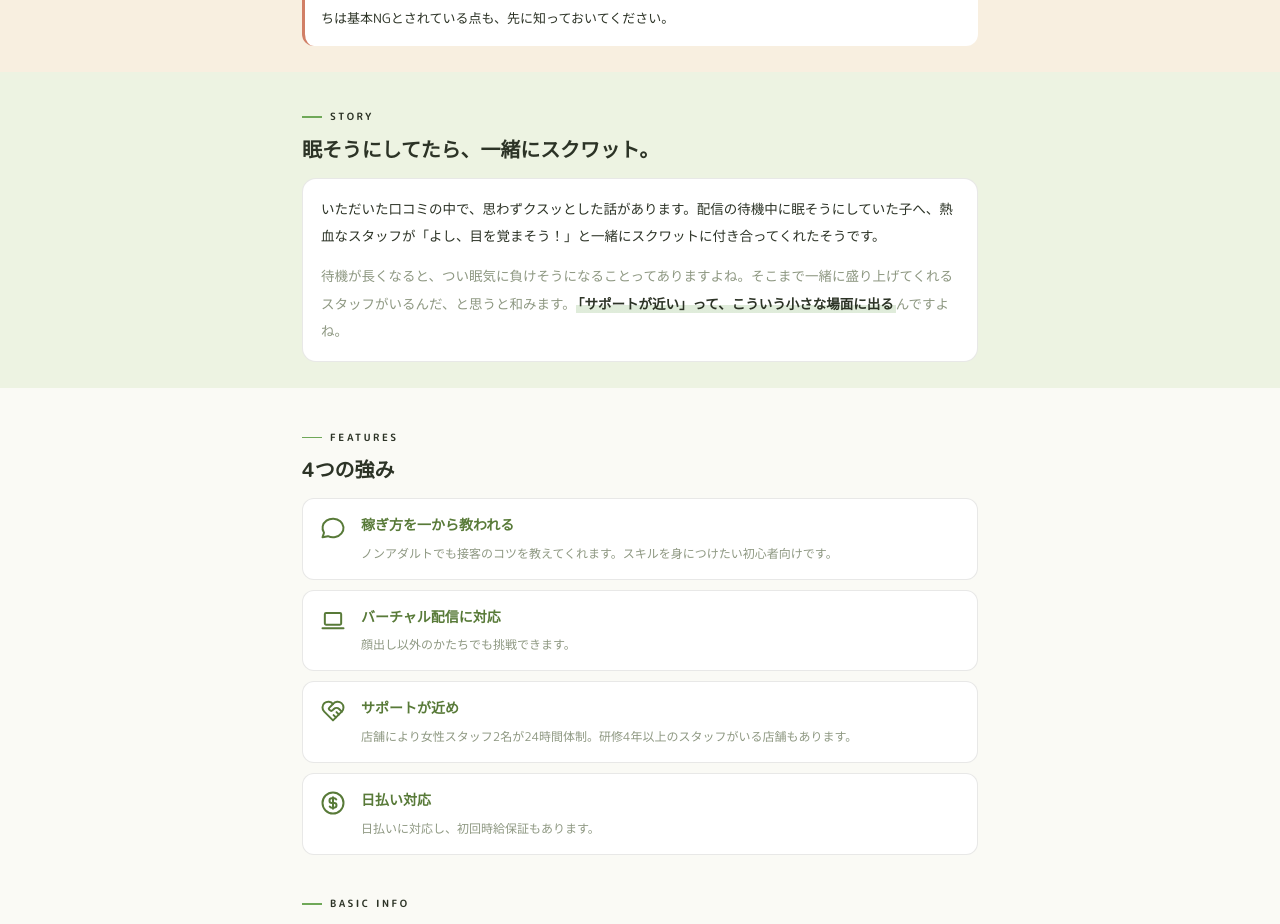
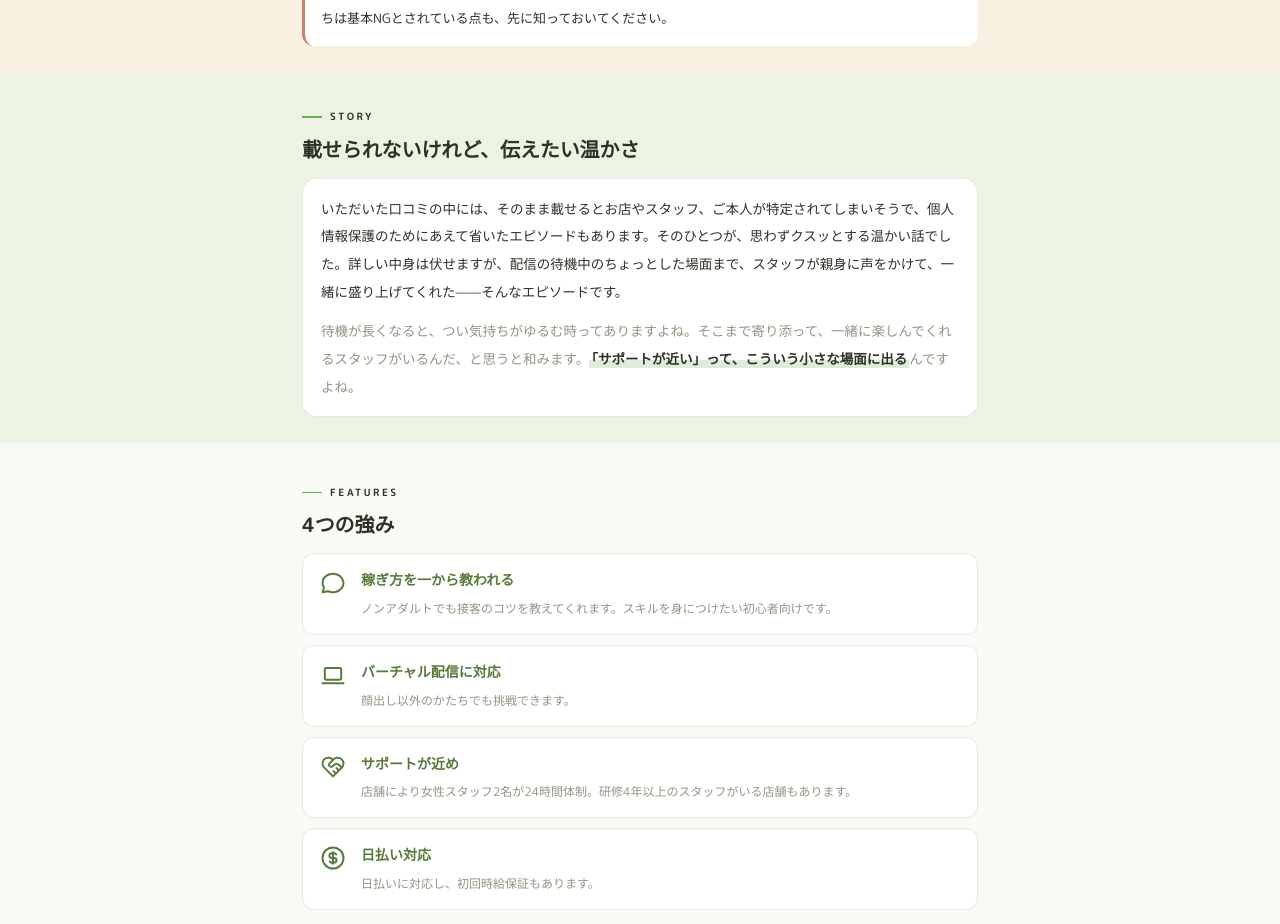
Before and after one commit to marumie-chatre/marumie-chatre.github.io, a Next.js app: page /jimusho/chatstyle in a window 1280 px wide. Shown: the part 1540-2464 px from the top of the page. Built offline with nearby package versions, Linux system fonts and the light colour scheme; a web font is replaced by a local one.

Commit message:
chatstyle: スクワット実話を個人特定回避で省略・冒頭に省略理由を明記

```diff
--- a/app/jimusho/chatstyle/page.tsx
+++ b/app/jimusho/chatstyle/page.tsx
@@ -34,10 +34,10 @@ const OFFICE_DATA: OfficeDetailData = {
     { n: "04", icon: "reward", t: "日払い対応", d: "日払いに対応し、初回時給保証もあります。" },
   ],
   story: {
-    title: "眠そうにしてたら、一緒にスクワット。",
+    title: "載せられないけれど、伝えたい温かさ",
     paragraphs: [
-      "いただいた口コミの中で、思わずクスッとした話があります。配信の待機中に眠そうにしていた子へ、熱血なスタッフが「よし、目を覚まそう！」と一緒にスクワットに付き合ってくれたそうです。",
-      "待機が長くなると、つい眠気に負けそうになることってありますよね。そこまで一緒に盛り上げてくれるスタッフがいるんだ、と思うと和みます。【「サポートが近い」って、こういう小さな場面に出る】んですよね。",
+      "いただいた口コミの中には、そのまま載せるとお店やスタッフ、ご本人が特定されてしまいそうで、個人情報保護のためにあえて省いたエピソードもあります。そのひとつが、思わずクスッとする温かい話でした。詳しい中身は伏せますが、配信の待機中のちょっとした場面まで、スタッフが親身に声をかけて、一緒に盛り上げてくれた——そんなエピソードです。",
+      "待機が長くなると、つい気持ちがゆるむ時ってありますよね。そこまで寄り添って、一緒に楽しんでくれるスタッフがいるんだ、と思うと和みます。【「サポートが近い」って、こういう小さな場面に出る】んですよね。",
     ],
   },
   basic: [
```
